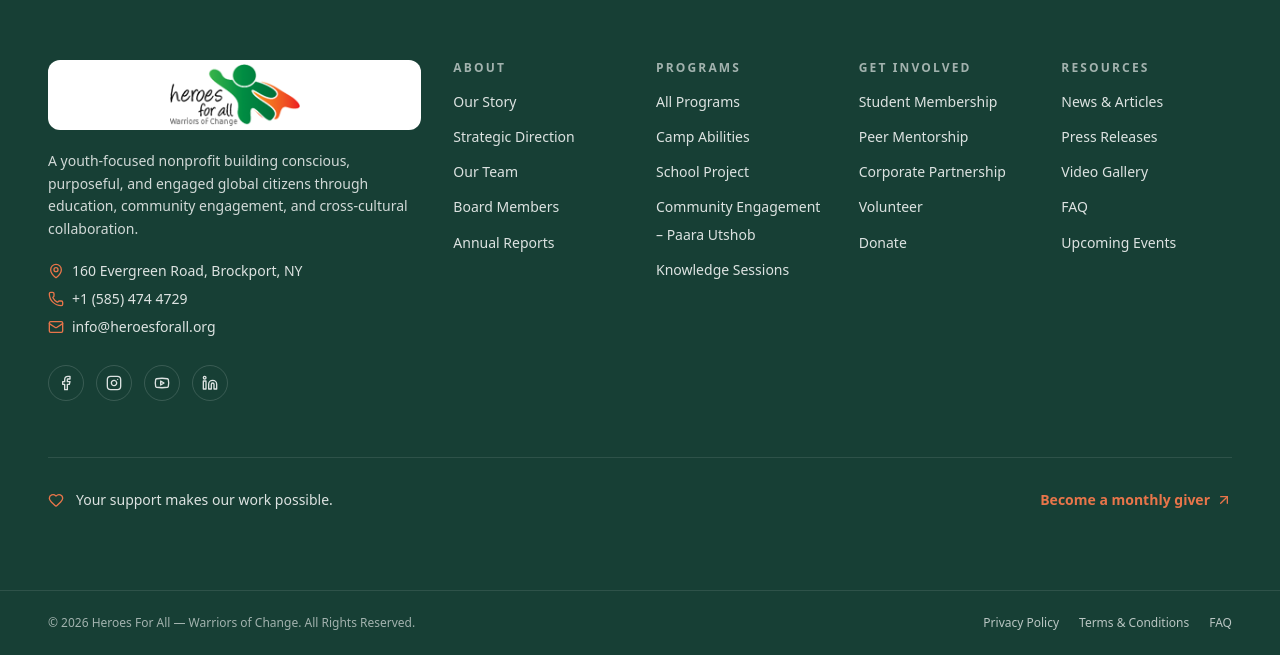
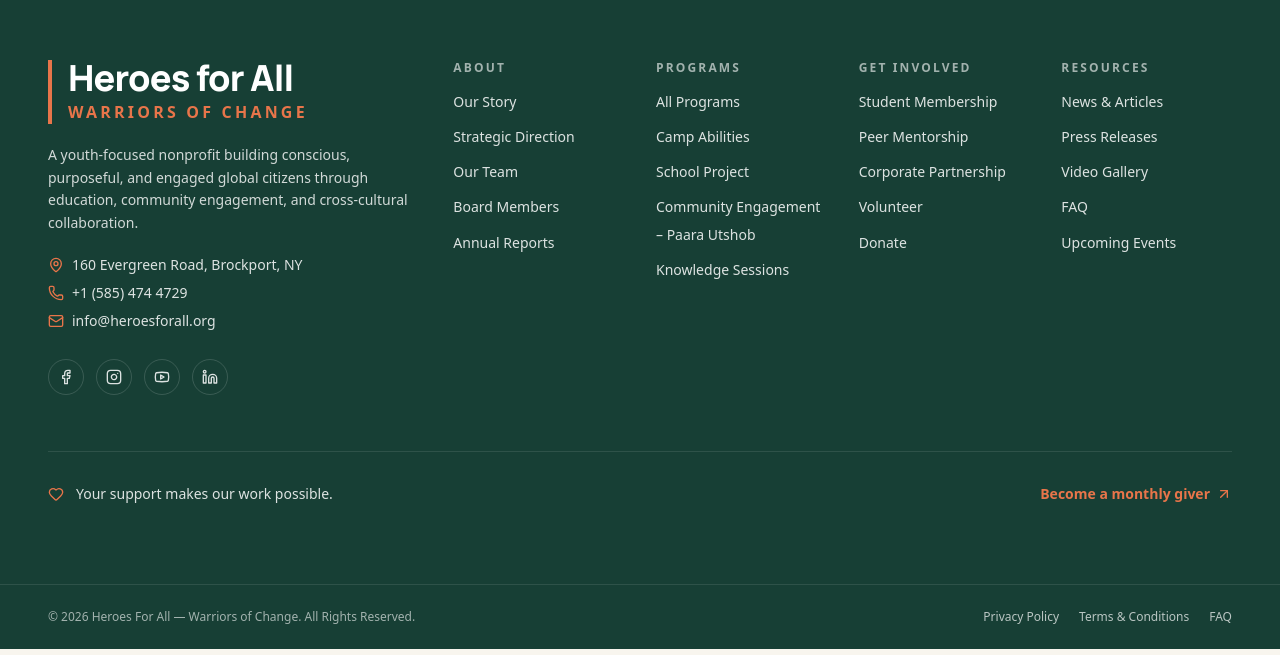
Before and after one commit to SabbirHossainEvan/heroes_for_all, a Next.js app in the folder heroes-for-all/: page / in a window 1280 px wide. Shown: the part 6503-7158 px from the top of the page. Built offline with nearby package versions, Linux system fonts and the light colour scheme.

Commit message:
footer updated

```diff
--- a/heroes-for-all/src/components/layout/site-footer.tsx
+++ b/heroes-for-all/src/components/layout/site-footer.tsx
@@ -1,7 +1,6 @@
 import Link from "next/link";
 import { Facebook, Instagram, Youtube, Linkedin, Mail, Phone, MapPin, Heart, ArrowUpRight } from "lucide-react";
 import { Container } from "@/components/ui-brand/container";
-import { Logo } from "@/components/ui-brand/logo";
 import { footerNav, legalNav, contactInfo, socialLinks } from "@/data/navigation";
 
 export function SiteFooter() {
@@ -10,8 +9,15 @@ export function SiteFooter() {
       <Container size="wide" className="py-14 md:py-20">
         <div className="grid gap-12 md:grid-cols-2 lg:grid-cols-6 lg:gap-8">
           {/* Brand block */}
-          <div className="lg:col-span-2 flex flex-col gap-5">
-            <Logo variant="light" className="w-full justify-center" />
+          <div className="lg:col-span-2 flex flex-col items-start gap-5">
+            <div className="flex flex-col items-start gap-1 border-l-4 border-accent pl-4">
+              <p className="font-heading text-3xl font-extrabold leading-none tracking-tight text-primary-foreground sm:text-4xl">
+                Heroes for All
+              </p>
+              <p className="text-sm font-semibold uppercase tracking-[0.2em] text-accent sm:text-base">
+                Warriors of Change
+              </p>
+            </div>
             <p className="text-sm leading-relaxed text-primary-foreground/80 max-w-sm">
               A youth-focused nonprofit building conscious, purposeful, and
               engaged global citizens through education, community engagement,
--- a/heroes-for-all/src/components/ui-brand/logo.tsx
+++ b/heroes-for-all/src/components/ui-brand/logo.tsx
@@ -15,9 +15,7 @@ export function Logo({ variant = "dark", className }: LogoProps) {
       aria-label="Heroes For All, home"
       className={cn(
         "inline-flex shrink-0 items-center",
-        variant === "light"
-          ? "rounded-md bg-white p-1"
-          : "bg-transparent p-0",
+        "bg-transparent p-0",
         className,
       )}
     >
```
